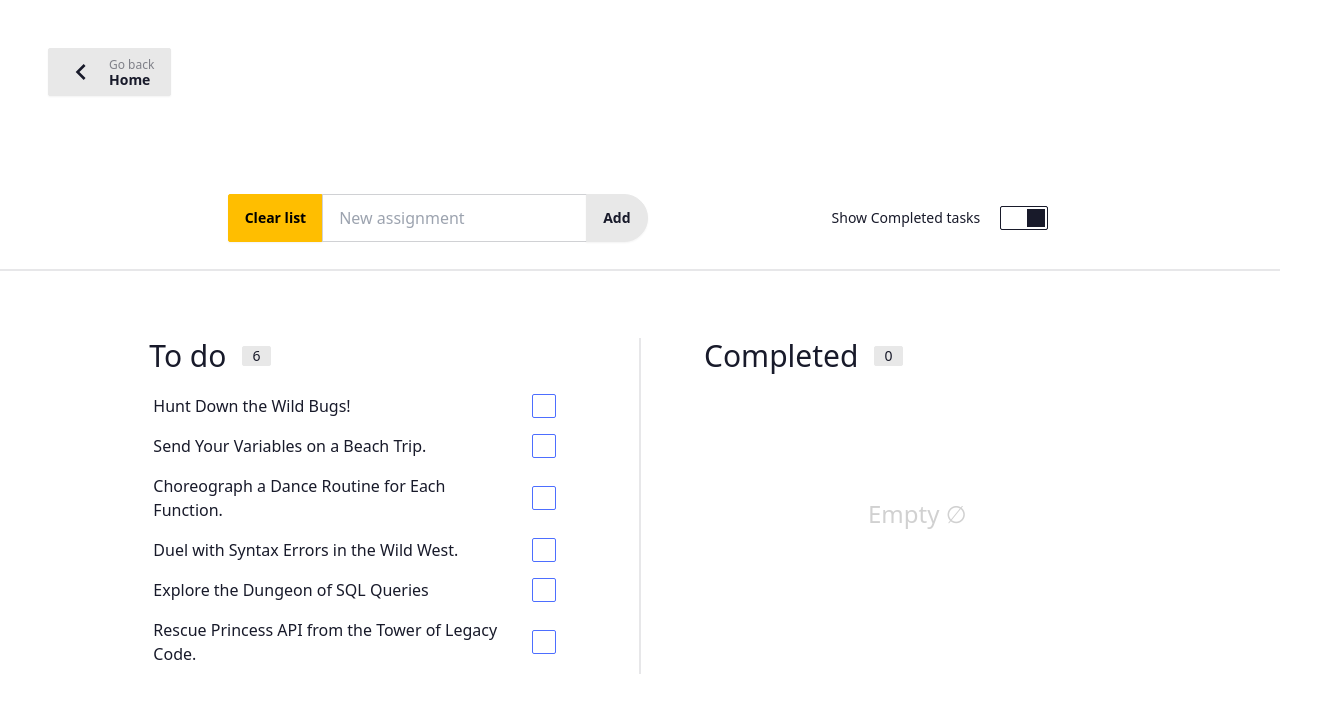
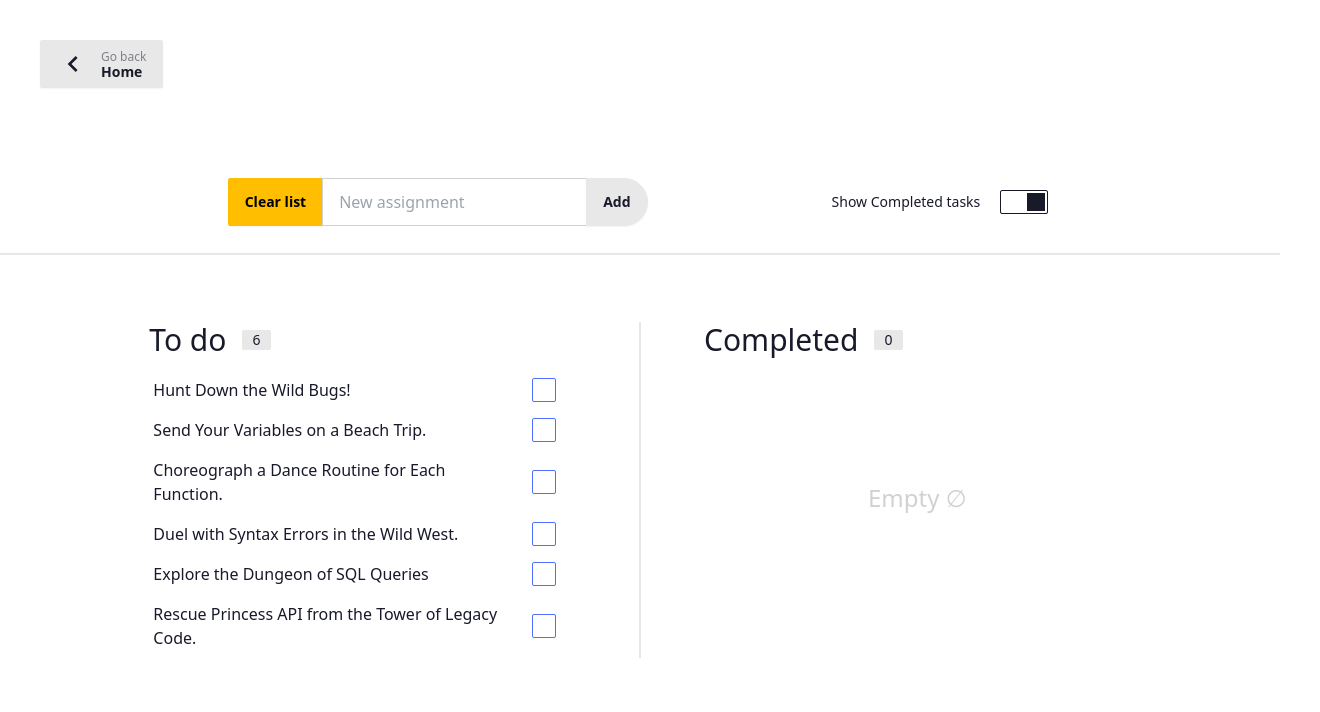
Before and after one commit to zainudinnoori/zainudinnoori.github.io, a plain HTML site: page vue-js-todo.html in a window 1280 px wide. Shown: the whole page, 1320 px wide, since content can reach past the window. Drawn offline with nearby package versions, Linux system fonts and the light colour scheme.

Commit message:
Fix design issue vue-todo app page

```diff
--- a/vue-js-todo.html
+++ b/vue-js-todo.html
@@ -7,14 +7,14 @@
 
 
     <body>
-        <div class="navbar bg-base-100 ml-10 mt-10">
+        <div class="bg-base-100 ml-10 mt-10">
             <a href="https://zainudinnoori.github.io" class="btn btn-sm md:btn-md gap-2 lg:gap-3"><svg class="h-6 w-6 fill-current md:h-8 md:w-8" xmlns="http://www.w3.org/2000/svg" width="24" height="24" viewBox="0 0 24 24"><path d="M15.41,16.58L10.83,12L15.41,7.41L14,6L8,12L14,18L15.41,16.58Z"></path></svg> <div class="flex flex-col items-start"><span class="text-base-content/50 hidden text-xs font-normal md:block">Go back</span> <span>Home</span></div></a>
-          </div>
+        </div>
+
         <div id="app" class="flex justify-center flex-col mt-[7%]">
 
             <div class="flex justify-center">
                 <div class="flex gap-40">
-
 
                     <div class="join">
                         <button class="btn btn-warning" @click="clearAssignments">Clear list</button>
```
